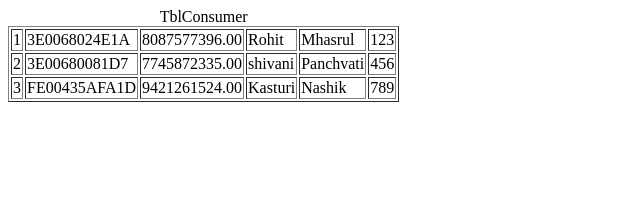
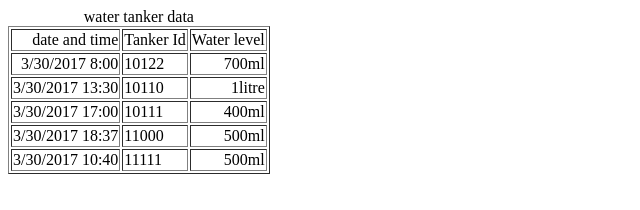
Before and after one commit to swapnilsc95/swapnilsc95.github.io, a plain HTML site: page assets/WTR-database.html in a window 1280 px wide. Shown: the whole page, without its empty margins (0-640 px from the left). Drawn offline with Linux system fonts and the light colour scheme.

Commit message:
Update WTR-database.html

```diff
--- a/assets/WTR-database.html
+++ b/assets/WTR-database.html
@@ -1,34 +1,40 @@
 <HTML DIR=LTR>
 <HEAD>
 <META HTTP-EQUIV="Content-Type" CONTENT="text/html; charset=Windows-1252">
-<TITLE>TblConsumer</TITLE>
+<TITLE>water tanker data</TITLE>
 </HEAD>
 <BODY>
 <TABLE DIR=LTR BORDER>
-<CAPTION>TblConsumer</CAPTION>
+<CAPTION>water tanker data</CAPTION>
 <TR>
-<TD DIR=LTR ALIGN=RIGHT>1</TD>
-<TD DIR=LTR ALIGN=LEFT>3E0068024E1A</TD>
-<TD DIR=LTR ALIGN=RIGHT>8087577396.00</TD>
-<TD DIR=LTR ALIGN=LEFT>Rohit</TD>
-<TD DIR=LTR ALIGN=LEFT>Mhasrul</TD>
-<TD DIR=LTR ALIGN=LEFT>123</TD>
+<TD DIR=LTR ALIGN=RIGHT>date and time</TD>
+<TD DIR=LTR ALIGN=LEFT>Tanker Id</TD>
+<TD DIR=LTR ALIGN=RIGHT>Water level</TD>
 </TR>
 <TR>
-<TD DIR=LTR ALIGN=RIGHT>2</TD>
-<TD DIR=LTR ALIGN=LEFT>3E00680081D7</TD>
-<TD DIR=LTR ALIGN=RIGHT>7745872335.00</TD>
-<TD DIR=LTR ALIGN=LEFT>shivani</TD>
-<TD DIR=LTR ALIGN=LEFT>Panchvati</TD>
-<TD DIR=LTR ALIGN=LEFT>456</TD>
+<TD DIR=LTR ALIGN=RIGHT>3/30/2017 8:00</TD>
+<TD DIR=LTR ALIGN=LEFT>10122</TD>
+<TD DIR=LTR ALIGN=RIGHT>700ml</TD>
+</TR>
+  <TR>
+<TD DIR=LTR ALIGN=RIGHT>3/30/2017 13:30</TD>
+<TD DIR=LTR ALIGN=LEFT>10110</TD>
+<TD DIR=LTR ALIGN=RIGHT>1litre</TD>
+</TR>
+  <TR>
+<TD DIR=LTR ALIGN=RIGHT>3/30/2017 17:00</TD>
+<TD DIR=LTR ALIGN=LEFT>10111</TD>
+<TD DIR=LTR ALIGN=RIGHT>400ml</TD>
 </TR>
 <TR>
-<TD DIR=LTR ALIGN=RIGHT>3</TD>
-<TD DIR=LTR ALIGN=LEFT>FE00435AFA1D</TD>
-<TD DIR=LTR ALIGN=RIGHT>9421261524.00</TD>
-<TD DIR=LTR ALIGN=LEFT>Kasturi</TD>
-<TD DIR=LTR ALIGN=LEFT>Nashik</TD>
-<TD DIR=LTR ALIGN=LEFT>789</TD>
+<TD DIR=LTR ALIGN=RIGHT>3/30/2017 18:37</TD>
+<TD DIR=LTR ALIGN=LEFT>11000</TD>
+<TD DIR=LTR ALIGN=RIGHT>500ml</TD>
+</TR>
+<TR>
+<TD DIR=LTR ALIGN=RIGHT>3/30/2017 10:40</TD>
+<TD DIR=LTR ALIGN=LEFT>11111</TD>
+<TD DIR=LTR ALIGN=RIGHT>500ml</TD>
 </TR>
 </TABLE>
 </BODY>
```
